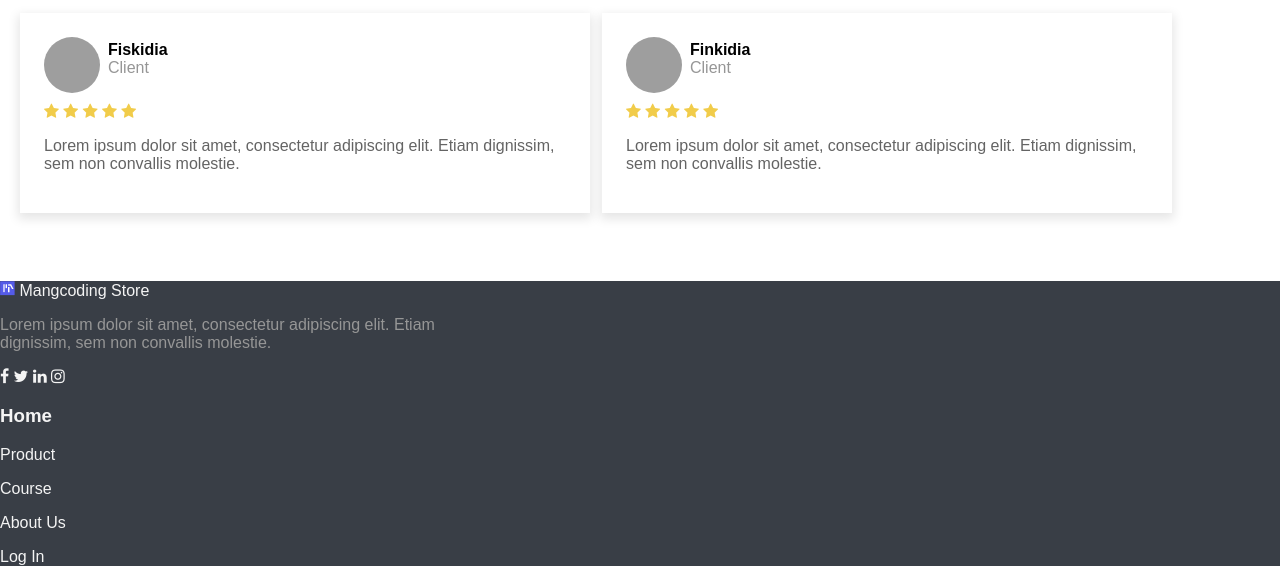
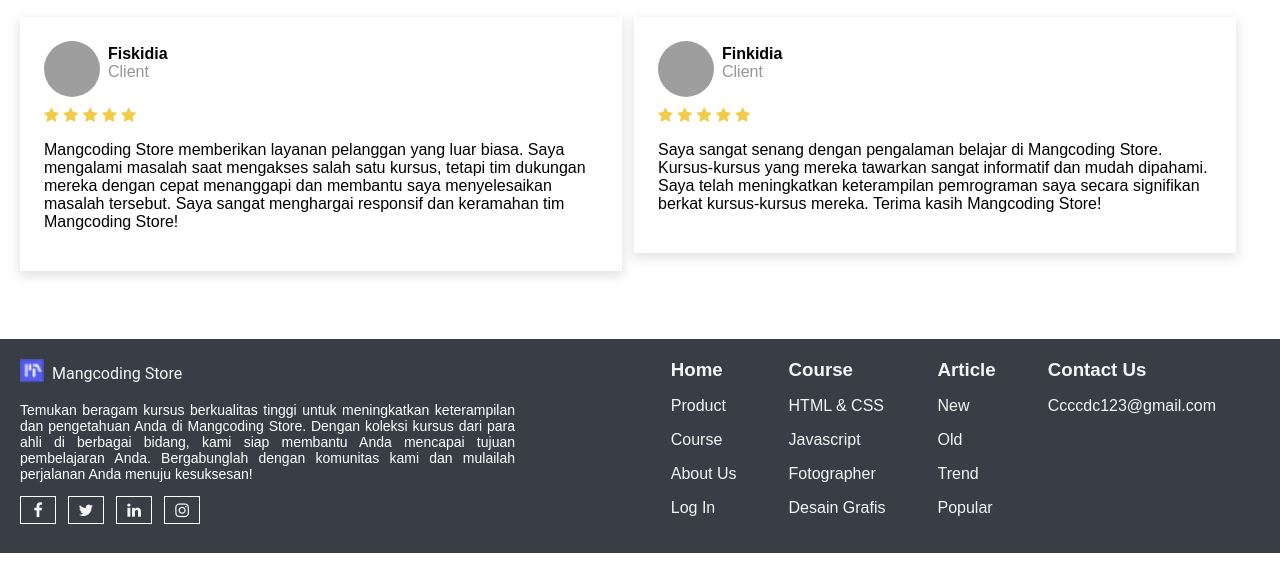
Before and after one commit to fakhrimuh/Belajar-Dasar-Pemrograman-Web, a plain HTML site: page index.html in a window 1280 px wide. Shown: the part 2068-2647 px from the top of the page. After the commit the page ends 2621 px from the top, so only its background shows below. Drawn offline with Linux system fonts and the light colour scheme; grey boxes are pictures that could not be loaded.

Commit message:
footer and testimonials done

```diff
--- a/index.html
+++ b/index.html
@@ -42,7 +42,7 @@
     <main>
       <!-- carousel -->
       <section id="carousel">
-        <div class="container flex" style="justify-content: space-between">
+        <div class="container flex">
           <div id="descriptionText ">
             <div id="desc">
               <p id="titleDesc">Let's <span> Begins </span></p>
@@ -66,7 +66,8 @@
       </section>
 
       <!-- What we give -->
-      <section id="whatWeGive" class="flex container">
+      <section id="whatWeGive">
+        <div class="flex container">
           <aside id="descriptionText" class="flex-item">
             <div id="desc">
               <p id="titleDesc">WHAT WE GIVE</p>
@@ -88,8 +89,8 @@
                 <div class="cardBody">
                   <div class="cardBodyTitle">Professional Teacher</div>
                   <div class="cardBodydesc">
-                  Lorem ipsum dolor sit amet, consectetur adipiscing elit. Etiam
-                  dignissim, sem non convallis molestie.
+                    Lorem ipsum dolor sit amet, consectetur adipiscing elit.
+                    Etiam dignissim, sem non convallis molestie.
                   </div>
                 </div>
               </div>
@@ -102,8 +103,8 @@
                 <div class="cardBody">
                   <div class="cardBodyTitle">Course Certificate</div>
                   <div class="cardBodydesc">
-                  Lorem ipsum dolor sit amet, consectetur adipiscing elit. Etiam
-                  dignissim, sem non convallis molestie.
+                    Lorem ipsum dolor sit amet, consectetur adipiscing elit.
+                    Etiam dignissim, sem non convallis molestie.
                   </div>
                 </div>
               </div>
@@ -116,8 +117,8 @@
                 <div class="cardBody">
                   <div class="cardBodyTitle">Interesting Learning</div>
                   <div class="cardBodydesc">
-                  Lorem ipsum dolor sit amet, consectetur adipiscing elit. Etiam
-                  dignissim, sem non convallis molestie.
+                    Lorem ipsum dolor sit amet, consectetur adipiscing elit.
+                    Etiam dignissim, sem non convallis molestie.
                   </div>
                 </div>
               </div>
@@ -137,6 +138,7 @@
             <button>
               <i class="fa fa-chevron-right"></i>
             </button>
+          </div>
         </div>
       </section>
 
@@ -210,7 +212,7 @@
       <!-- Testimonials -->
       <section id="testimonial">
         <h2>Testimonials</h2>
-        <div class="flex container">
+        <div class="container flex">
           <div class="testimonialCard">
             <div class="testimonialHeader">
               <div class="profilePicture">
@@ -232,9 +234,12 @@
               <i class="fa fa-star"></i>
             </div>
             <div class="testimonialDescription">
-              <p style="color: #646464">
-                Lorem ipsum dolor sit amet, consectetur adipiscing elit. Etiam
-                dignissim, sem non convallis molestie.
+              <p>
+                Mangcoding Store memberikan layanan pelanggan yang luar biasa.
+                Saya mengalami masalah saat mengakses salah satu kursus, tetapi
+                tim dukungan mereka dengan cepat menanggapi dan membantu saya
+                menyelesaikan masalah tersebut. Saya sangat menghargai responsif
+                dan keramahan tim Mangcoding Store!
               </p>
             </div>
           </div>
@@ -260,9 +265,12 @@
               <i class="fa fa-star"></i>
             </div>
             <div class="testimonialDescription">
-              <p style="color: #646464">
-                Lorem ipsum dolor sit amet, consectetur adipiscing elit. Etiam
-                dignissim, sem non convallis molestie.
+              <p>
+                Saya sangat senang dengan pengalaman belajar di Mangcoding
+                Store. Kursus-kursus yang mereka tawarkan sangat informatif dan
+                mudah dipahami. Saya telah meningkatkan keterampilan pemrograman
+                saya secara signifikan berkat kursus-kursus mereka. Terima kasih
+                Mangcoding Store!
               </p>
             </div>
           </div>
@@ -271,27 +279,67 @@
     </main>
 
     <!-- Footer -->
-    <footer style="background-color: #393e46; color: #f4f4f4">
+    <footer>
+      <div class="container flex" style="justify-content: space-around">
         <div>
-        <img src="asset/Logo.png" alt="" srcset="" /> Mangcoding Store
-        <p id="aboutDesc">
-          Lorem ipsum dolor sit amet, consectetur adipiscing elit. Etiam
-          dignissim, sem non convallis molestie.
+          <div id="footerLogo">
+            <img src="asset/Logo.png" alt="" srcset="" />
+            <p>Mangcoding Store</p>
+          </div>
+          <p id="FooterDesc">
+            Temukan beragam kursus berkualitas tinggi untuk meningkatkan
+            keterampilan dan pengetahuan Anda di Mangcoding Store. Dengan
+            koleksi kursus dari para ahli di berbagai bidang, kami siap membantu
+            Anda mencapai tujuan pembelajaran Anda. Bergabunglah dengan
+            komunitas kami dan mulailah perjalanan Anda menuju kesuksesan!
           </p>
-        <div id="icon-list">
+          <div id="icon-list" class="flex" style="justify-content: left">
+            <div class="icon-wrapper">
               <i class="fa fa-facebook"></i>
+            </div>
+            <div class="icon-wrapper">
               <i class="fa fa-twitter"></i>
+            </div>
+            <div class="icon-wrapper">
               <i class="fa fa-linkedin"></i>
+            </div>
+            <div class="icon-wrapper">
               <i class="fa fa-instagram"></i>
             </div>
           </div>
-      <div>
+        </div>
+
+        <div class="flex" style="justify-content: space-around">
+          <div class="footer-list">
             <h3>Home</h3>
             <p>Product</p>
             <p>Course</p>
             <p>About Us</p>
             <p>Log In</p>
           </div>
+
+          <div class="footer-list">
+            <h3>Course</h3>
+            <p>HTML & CSS</p>
+            <p>Javascript</p>
+            <p>Fotographer</p>
+            <p>Desain Grafis</p>
+          </div>
+
+          <div class="footer-list">
+            <h3>Article</h3>
+            <p>New</p>
+            <p>Old</p>
+            <p>Trend</p>
+            <p>Popular</p>
+          </div>
+
+          <div class="footer-list">
+            <h3>Contact Us</h3>
+            <p>Ccccdc123@gmail.com</p>
+          </div>
+        </div>
+      </div>
     </footer>
   </body>
 </html>
--- a/style.css
+++ b/style.css
@@ -5,8 +5,7 @@ body {
 }
 
 .container {
-  max-width: 90%;
-  margin: 20px 0px;
+  width: 95%;
   padding: 20px;
   border-radius: 5px;
 }
@@ -276,6 +275,53 @@ section {
   margin-left: 8px;
 }
 
+.icon-wrapper {
+  border: 1px solid #ffffff;
+  width: 24px;
+  text-align: center;
+  padding: 5px;
+}
+
 .profileDescription p {
   margin: 0px;
 }
+
+footer {
+  background-color: #393e46;
+  color: #f4f4f4;
+  justify-content: left;
+}
+
+#footerLogo {
+  display: flex;
+  gap: 8px;
+  font-family: "Roboto", sans-serif;
+}
+
+#footerLogo img {
+  height: 24px;
+  width: 24px;
+}
+
+#footerLogo p {
+  margin: 5px 0;
+}
+
+#footerDesc {
+  font-family: "Poppins", sans-serif;
+  color: #ffffff;
+  text-align: justify;
+  font-size: 14px;
+  width: 80%;
+}
+
+.footer-list {
+  margin: 0px 20px;
+  font-weight: normal;
+  width: max-content;
+}
+
+.footer-list h3 {
+  margin: 0;
+  font-weight: bold;
+}
```
Lines whose indentation alone changed are shown as unchanged.
